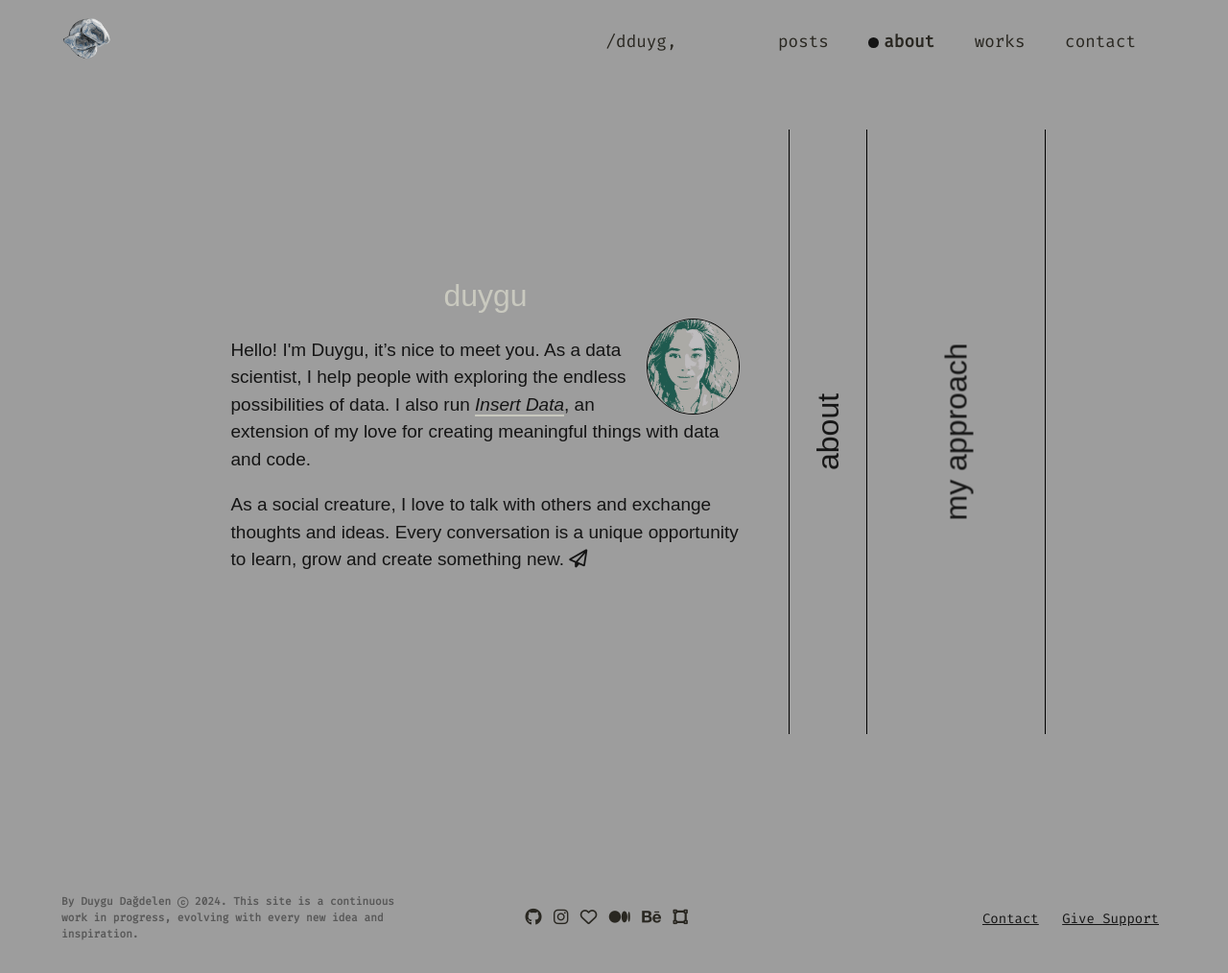
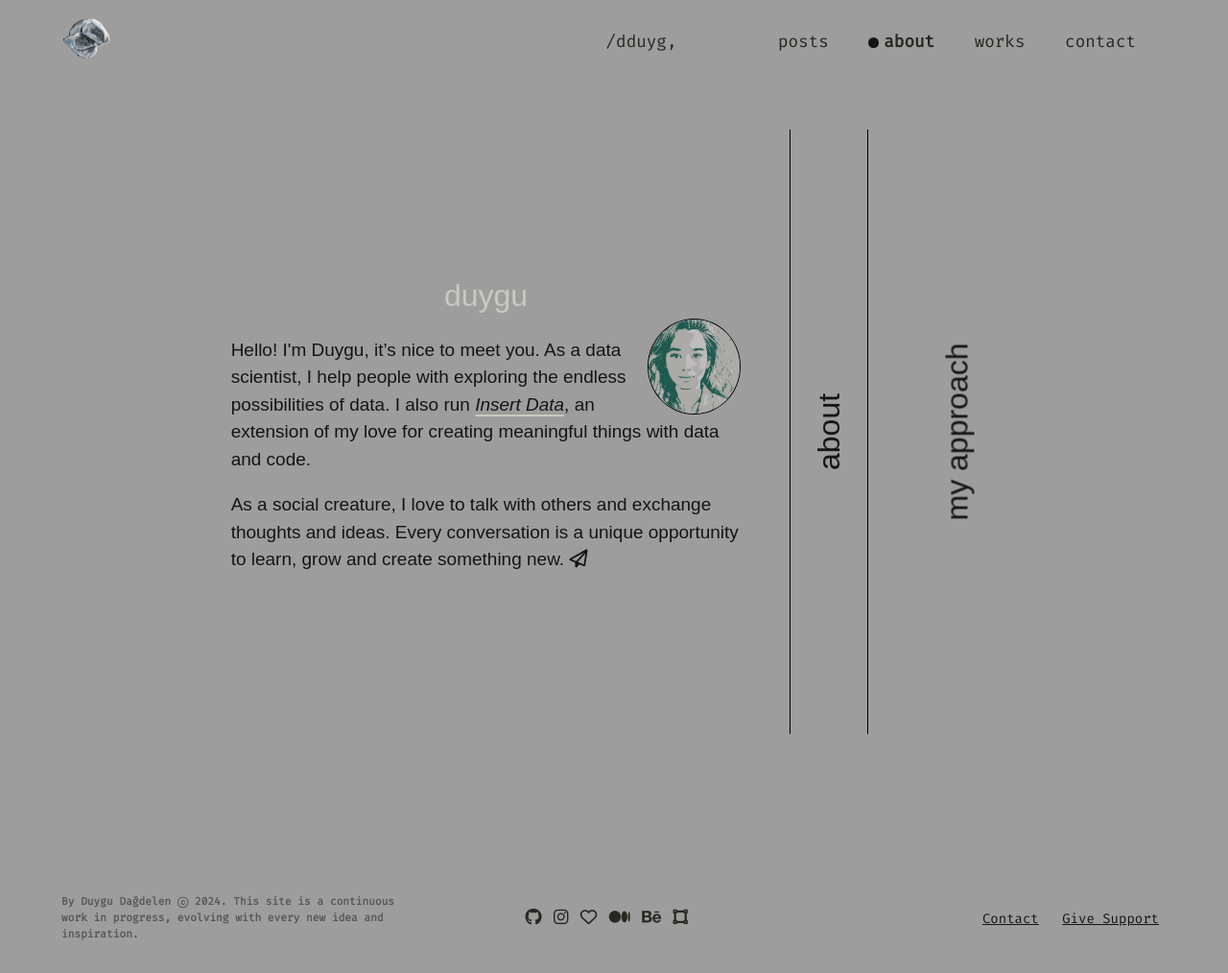
Before and after one commit to dduyg/duuuy, a Jekyll site: the page built from about.html, in a window 1280 px wide. Shown: the whole page at 96% size. Built offline with Jekyll 4.4.1, drawn with Linux system fonts in a browser that asks for light colours; nearby versions of some CDN libraries; some web fonts are replaced.

Commit message:
Update about-panel.css

```diff
--- a/assets/about-panel.css
+++ b/assets/about-panel.css
@@ -22,8 +22,13 @@ section {
   justify-content: center;
   flex-direction: column;
 }
-#contact {
+#approach {
   border-right: none;
+}
+#contact i {
+  font-size: 1.1em;
+  padding-left: 15px;
+  padding-right: 15px;
 }
 
 /*  Panel */
@@ -53,11 +58,6 @@ header {
 
 #bio header, #contact header {
   transform: rotate(0deg); /* No rotation for image/icon */
-}
-#contact i {
-  font-size: 1.1em;
-  padding-left: 15px;
-  padding-right: 15px;
 }
 
 .profile-img {
```
